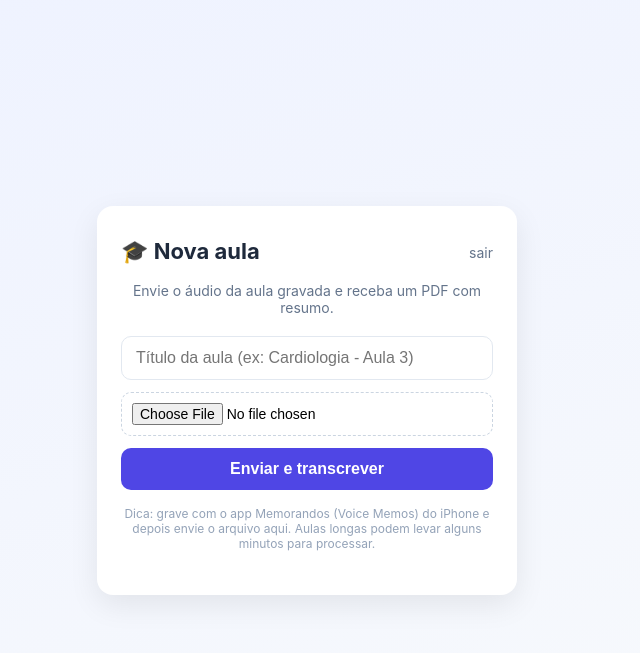
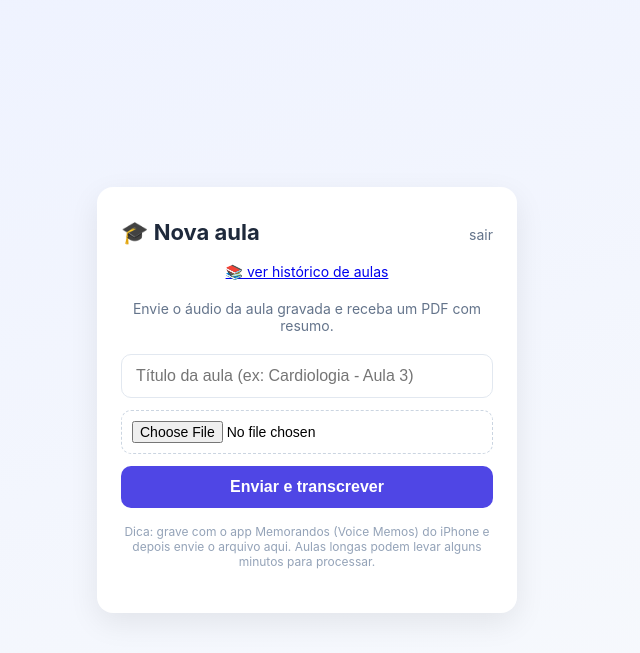
Before and after one commit to vilao2k/aula-pdf, a Flask app: page / in a window 1280 px wide. Shown: the top 653 px of the page, without its empty margins (333-973 px from the left). Run offline with Flask 3, Linux system fonts and the light colour scheme; the visitor is signed in with stand-in values (Sample User, id 1).

Commit message:
Update upload.html

```diff
--- a/templates/upload.html
+++ b/templates/upload.html
@@ -12,6 +12,7 @@
       <h1>🎓 Nova aula</h1>
       <a class="sair" href="{{ url_for('logout') }}">sair</a>
     </div>
+    <p class="subtitle"><a href="{{ url_for('historico') }}">📚 ver histórico de aulas</a></p>
     <p class="subtitle">Envie o áudio da aula gravada e receba um PDF com resumo.</p>
     {% with messages = get_flashed_messages() %}
       {% if messages %}
```
